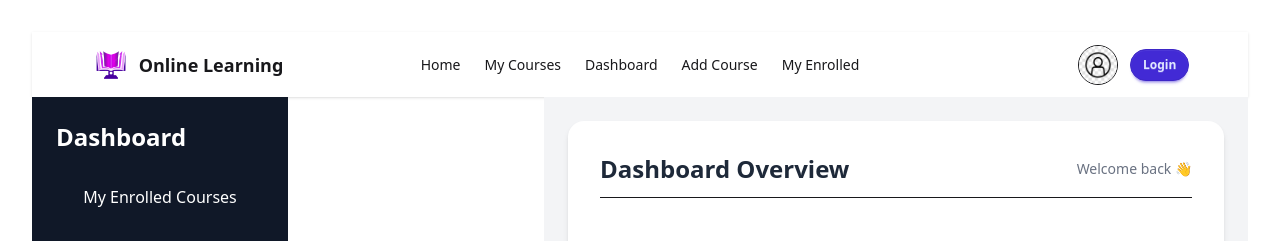
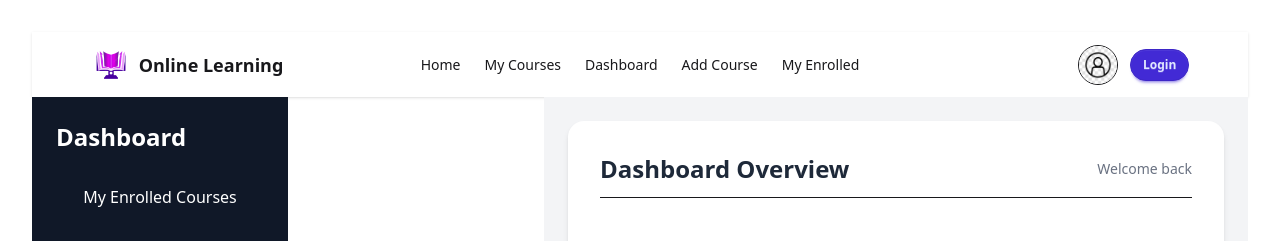
Before and after one commit to deluwarhoisn/My-Online-Learning-Platform, a React (Vite) app: page /dashboard in a window 1280 px wide. Shown: the top 241 px of the page. Built offline with nearby package versions, Linux system fonts and the light colour scheme; no server answers.

Commit message:
fix: remove emoji from welcome message in Dashboard component

```diff
--- a/src/components/Dashboard/Dashboard.jsx
+++ b/src/components/Dashboard/Dashboard.jsx
@@ -90,7 +90,7 @@ const DashboardLayout = ({ logOut, children }) => {
               Dashboard Overview
             </h1>
             <span className="text-sm text-gray-500 hidden md:block">
-              Welcome back 👋
+              Welcome back
             </span>
           </header>
 
```
